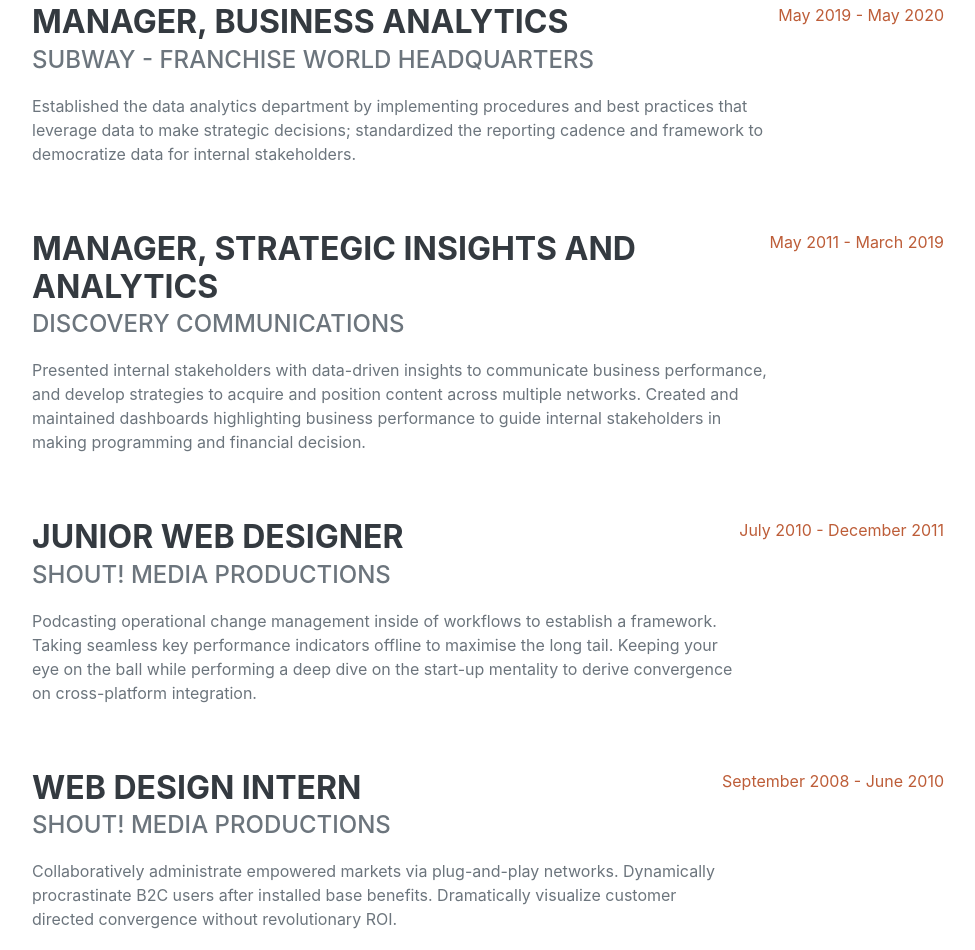
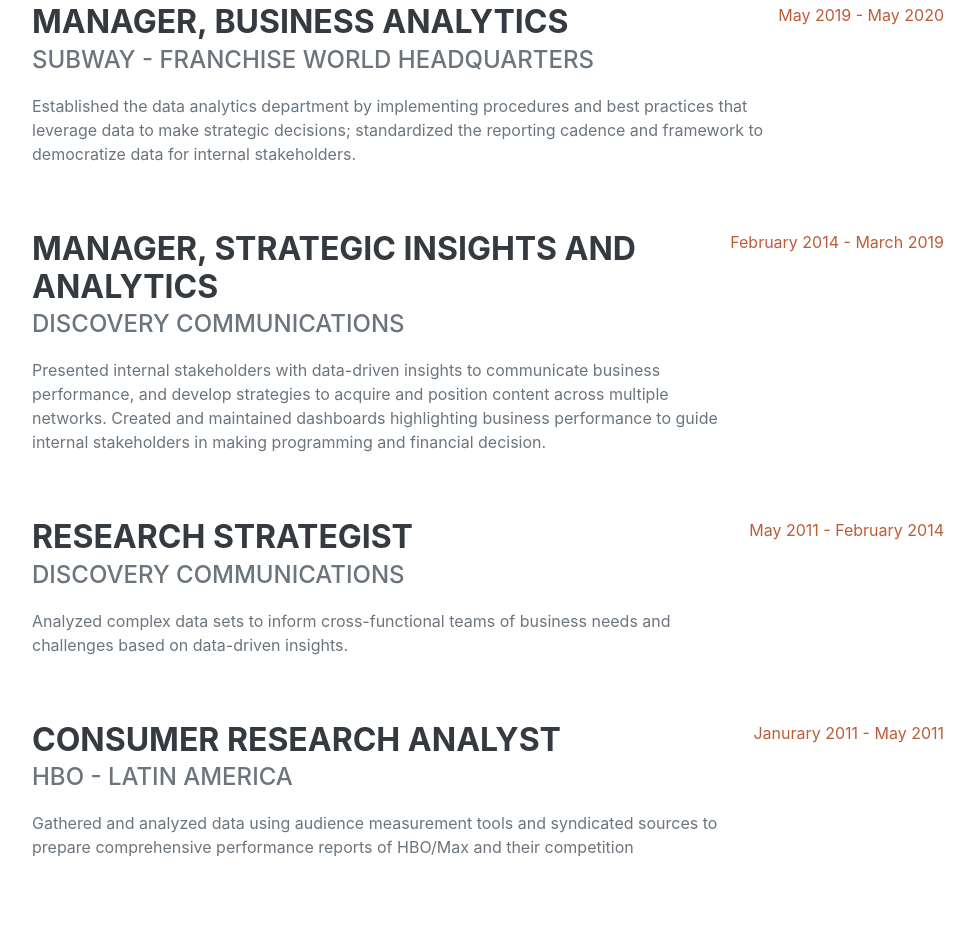
Before and after one commit to IgnacioReal/IgnacioReal.github.io, a plain HTML site: page index.html in a window 1280 px wide. Shown: the part 993-1943 px from the top of the page, without its empty margins (288-1263 px from the left). Drawn offline with nearby package versions, Linux system fonts and the light colour scheme; a web font is replaced by a local one.

Commit message:
update 3

```diff
--- a/index.html
+++ b/index.html
@@ -74,23 +74,23 @@
                             <div class="subheading mb-3">Discovery Communications</div>
                             <p>Presented internal stakeholders with data-driven insights to communicate business performance,  and develop strategies to acquire and position content across multiple networks. Created and maintained dashboards highlighting business performance to guide internal stakeholders in making programming and financial decision.</p>
                         </div>
-                        <div class="flex-shrink-0"><span class="text-primary">May 2011 - March 2019</span></div>
+                        <div class="flex-shrink-0"><span class="text-primary">February 2014 - March 2019</span></div>
                     </div>
                     <div class="d-flex flex-column flex-md-row justify-content-between mb-5">
                         <div class="flex-grow-1">
-                            <h3 class="mb-0">Junior Web Designer</h3>
-                            <div class="subheading mb-3">Shout! Media Productions</div>
-                            <p>Podcasting operational change management inside of workflows to establish a framework. Taking seamless key performance indicators offline to maximise the long tail. Keeping your eye on the ball while performing a deep dive on the start-up mentality to derive convergence on cross-platform integration.</p>
+                            <h3 class="mb-0">Research Strategist</h3>
+                            <div class="subheading mb-3">Discovery Communications</div>
+                            <p>Analyzed complex data sets to inform cross-functional teams of business needs and challenges based on data-driven insights.</p>
                         </div>
-                        <div class="flex-shrink-0"><span class="text-primary">July 2010 - December 2011</span></div>
+                        <div class="flex-shrink-0"><span class="text-primary">May 2011 - February 2014</span></div>
                     </div>
                     <div class="d-flex flex-column flex-md-row justify-content-between">
                         <div class="flex-grow-1">
-                            <h3 class="mb-0">Web Design Intern</h3>
-                            <div class="subheading mb-3">Shout! Media Productions</div>
-                            <p>Collaboratively administrate empowered markets via plug-and-play networks. Dynamically procrastinate B2C users after installed base benefits. Dramatically visualize customer directed convergence without revolutionary ROI.</p>
+                            <h3 class="mb-0">Consumer Research Analyst</h3>
+                            <div class="subheading mb-3">HBO - Latin America</div>
+                            <p>Gathered and analyzed data using audience measurement tools and syndicated sources to prepare comprehensive performance reports of HBO/Max and their competition</p>
                         </div>
-                        <div class="flex-shrink-0"><span class="text-primary">September 2008 - June 2010</span></div>
+                        <div class="flex-shrink-0"><span class="text-primary">Janurary 2011 - May 2011</span></div>
                     </div>
                 </div>
             </section>
```
Also changed, not shown: assets/img/profile.jpg (deleted).
